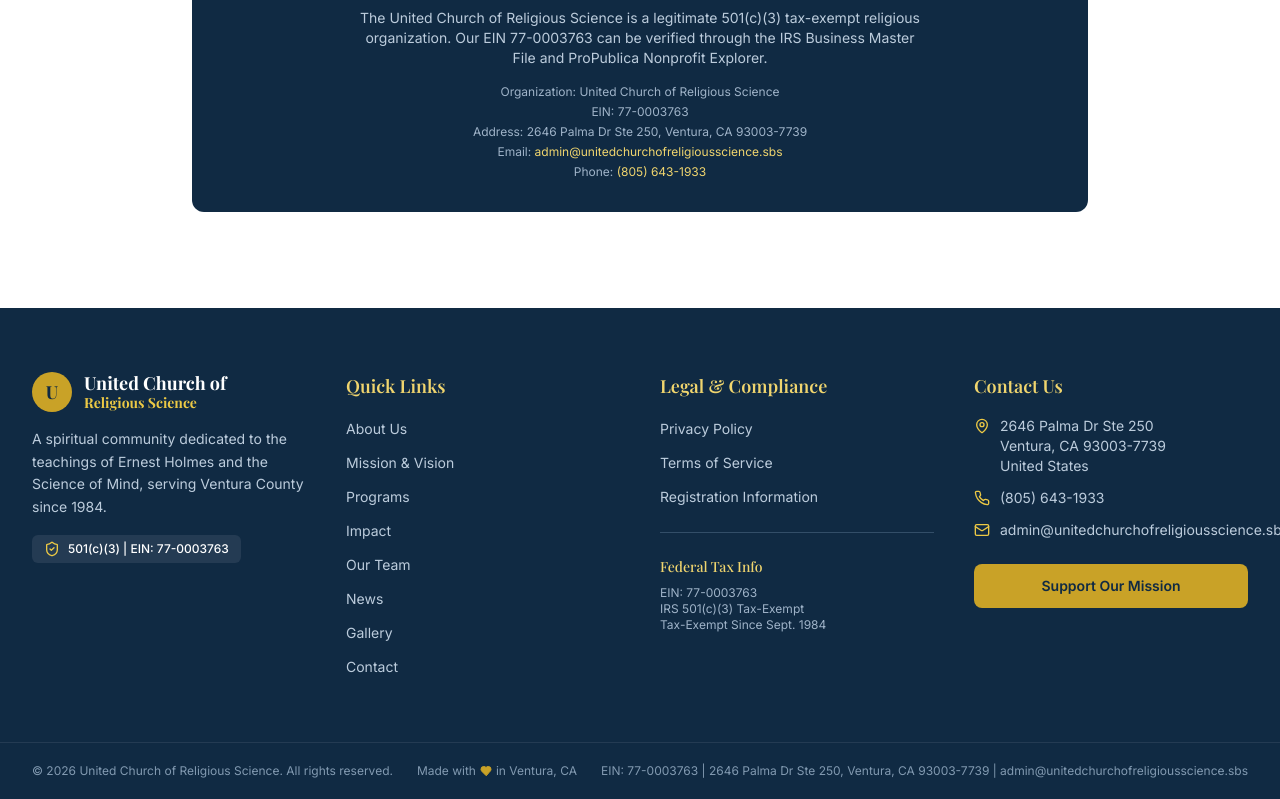
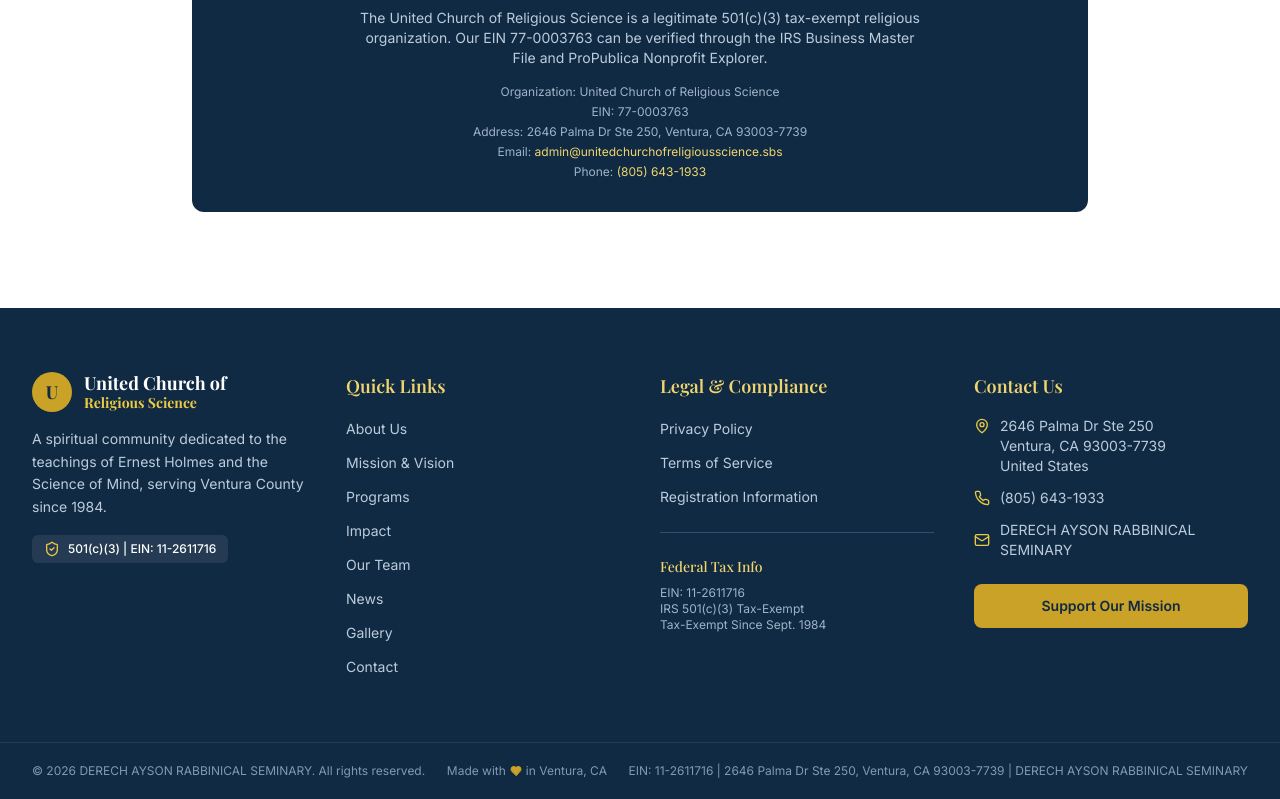
Before and after one commit to irmafiguero199/unitedchurchofreligiousscience.sbs, a React (Vite) app in the folder united-church-of-religious-science/: page /registration in a window 1280 px wide. Shown: the part 2227-3026 px from the top of the page. Built offline with nearby package versions, Linux system fonts and the light colour scheme.

Commit message:
Update EIN and contact information in Footer component

```diff
--- a/united-church-of-religious-science/src/components/Footer.jsx
+++ b/united-church-of-religious-science/src/components/Footer.jsx
@@ -41,7 +41,7 @@
             </p>
             <div className="inline-flex items-center gap-2 bg-primary-800 px-3 py-1.5 rounded-md text-xs">
               <ShieldCheck className="w-4 h-4 text-accent-400" />
-              <span className="font-medium">501(c)(3) | EIN: 77-0003763</span>
+              <span className="font-medium">501(c)(3) | EIN: 11-2611716</span>
             </div>
           </div>
 
@@ -73,7 +73,7 @@
             </ul>
             <div className="mt-6 pt-6 border-t border-primary-700">
               <h4 className="font-medium text-sm mb-2 text-accent-300">Federal Tax Info</h4>
-              <p className="text-primary-300 text-xs">EIN: 77-0003763</p>
+              <p className="text-primary-300 text-xs">EIN: 11-2611716</p>
               <p className="text-primary-300 text-xs">IRS 501(c)(3) Tax-Exempt</p>
               <p className="text-primary-300 text-xs">Tax-Exempt Since Sept. 1984</p>
             </div>
@@ -99,8 +99,8 @@
               </div>
               <div className="flex items-center gap-2.5">
                 <Mail className="w-4 h-4 text-accent-400 shrink-0" />
-                <a href="mailto:admin@unitedchurchofreligiousscience.sbs" className="text-primary-200 hover:text-accent-300 transition-colors">
-                  admin@unitedchurchofreligiousscience.sbs
+                <a href="mailto:DERECH AYSON RABBINICAL SEMINARY" className="text-primary-200 hover:text-accent-300 transition-colors">
+                  DERECH AYSON RABBINICAL SEMINARY
                 </a>
               </div>
             </div>
@@ -118,7 +118,7 @@
         <div className="container-wide mx-auto px-4 sm:px-6 lg:px-8 py-5">
           <div className="flex flex-col md:flex-row items-center justify-between gap-3 text-xs text-primary-400">
             <div className="flex items-center gap-1">
-              <span>&copy; {new Date().getFullYear()} United Church of Religious Science. All rights reserved.</span>
+              <span>&copy; {new Date().getFullYear()} DERECH AYSON RABBINICAL SEMINARY. All rights reserved.</span>
             </div>
             <div className="flex items-center gap-1">
               <span>Made with</span>
@@ -126,10 +126,10 @@
               <span>in Ventura, CA</span>
             </div>
             <div className="text-center md:text-right">
-              <span>EIN: 77-0003763 | </span>
+              <span>EIN: 11-2611716 | </span>
               <span>2646 Palma Dr Ste 250, Ventura, CA 93003-7739 | </span>
-              <a href="mailto:admin@unitedchurchofreligiousscience.sbs" className="hover:text-accent-300 transition-colors">
-                admin@unitedchurchofreligiousscience.sbs
+              <a href="mailto:DERECH AYSON RABBINICAL SEMINARY" className="hover:text-accent-300 transition-colors">
+                DERECH AYSON RABBINICAL SEMINARY
               </a>
             </div>
           </div>
```
